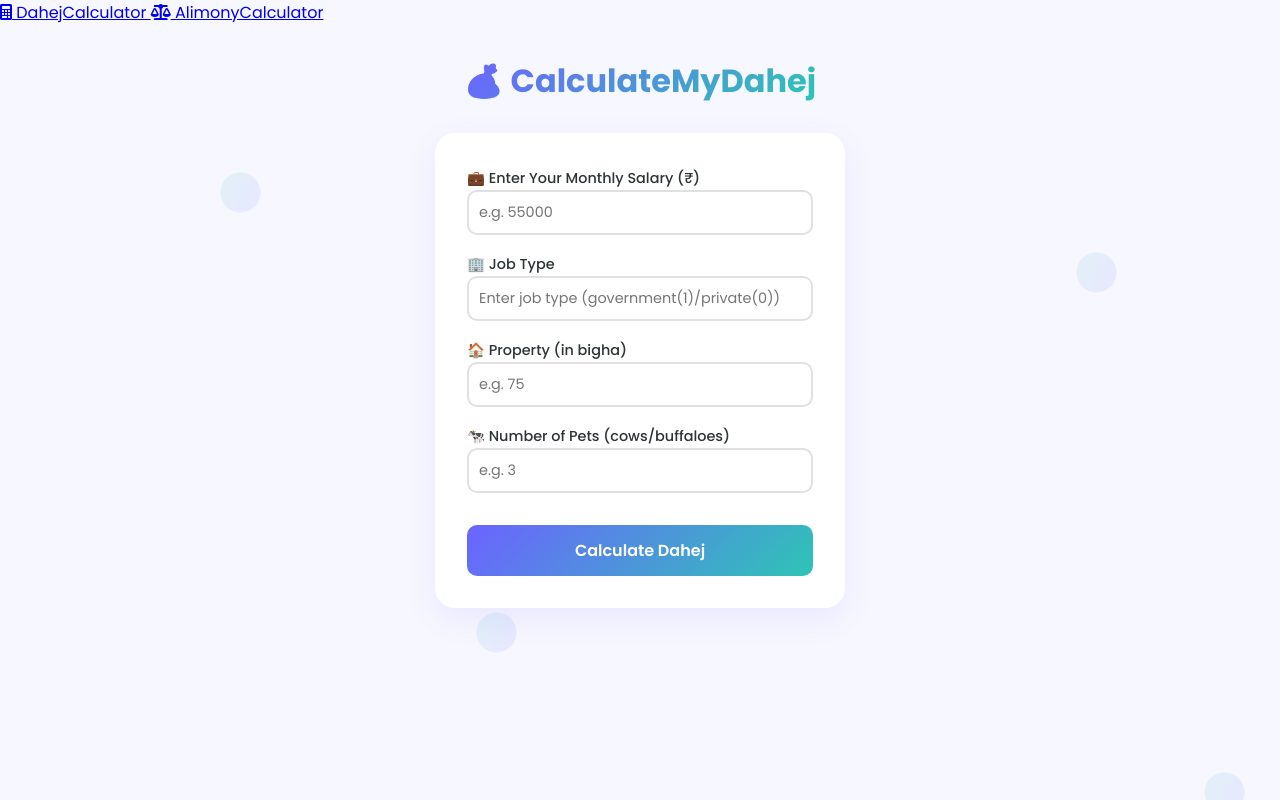
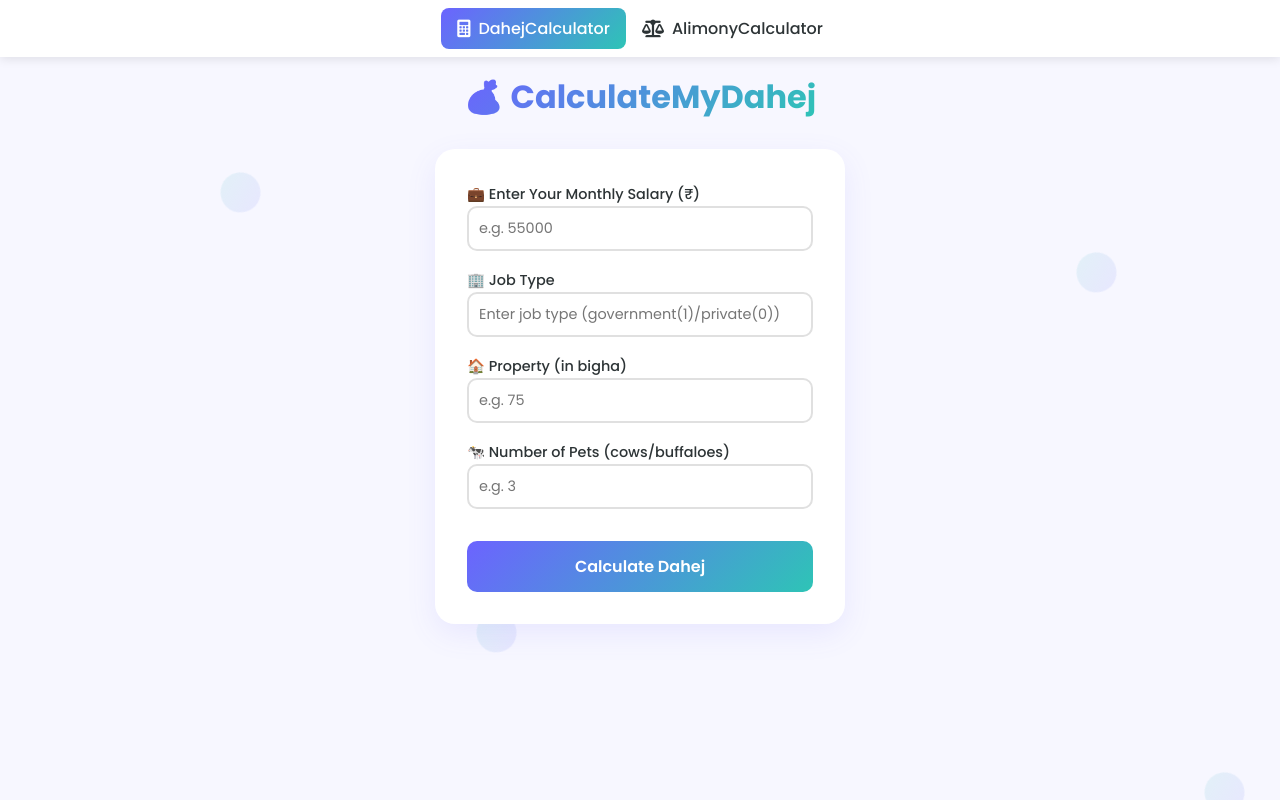
Before and after one commit to satty0104/CalculateMyDahej, a plain HTML site: page index.html in a window 1280 px wide. Drawn offline with Linux system fonts and the light colour scheme.

Commit message:
Update style.css

```diff
--- a/style.css
+++ b/style.css
@@ -22,6 +22,60 @@
     min-height: 100vh;
 }
 
+.navbar {
+    background: white;
+    box-shadow: 0 2px 10px rgba(0, 0, 0, 0.1);
+    position: sticky;
+    top: 0;
+    z-index: 1000;
+}
+
+.nav-container {
+    max-width: 1200px;
+    margin: 0 auto;
+    padding: 0.5rem 1rem;
+    display: flex;
+    justify-content: center;
+    position: relative;
+}
+
+.nav-links {
+    display: flex;
+    align-items: center;
+}
+
+/* Add this new style for the alimony calculator link */
+.nav-link[href="#alimony"] {
+    position: absolute;
+    right: 1rem;
+}
+
+.nav-link {
+    color: var(--text);
+    text-decoration: none;
+    padding: 0.5rem 1rem;
+    border-radius: 8px;
+    transition: all 0.3s ease;
+    display: flex;
+    align-items: center;
+    gap: 0.5rem;
+    font-weight: 500;
+}
+
+.nav-link:hover {
+    background: rgba(99, 102, 241, 0.1);
+    color: var(--primary);
+}
+
+.nav-link.active {
+    background: var(--gradient);
+    color: white;
+}
+
+.nav-link i {
+    font-size: 1.1rem;
+}
+
 .container {
     max-width: 450px;
     margin: 2rem auto;
@@ -29,6 +83,7 @@
     display: flex;
     flex-direction: column;
     align-items: center;
+    margin-top: 1rem;
 }
 
 .header {
```
